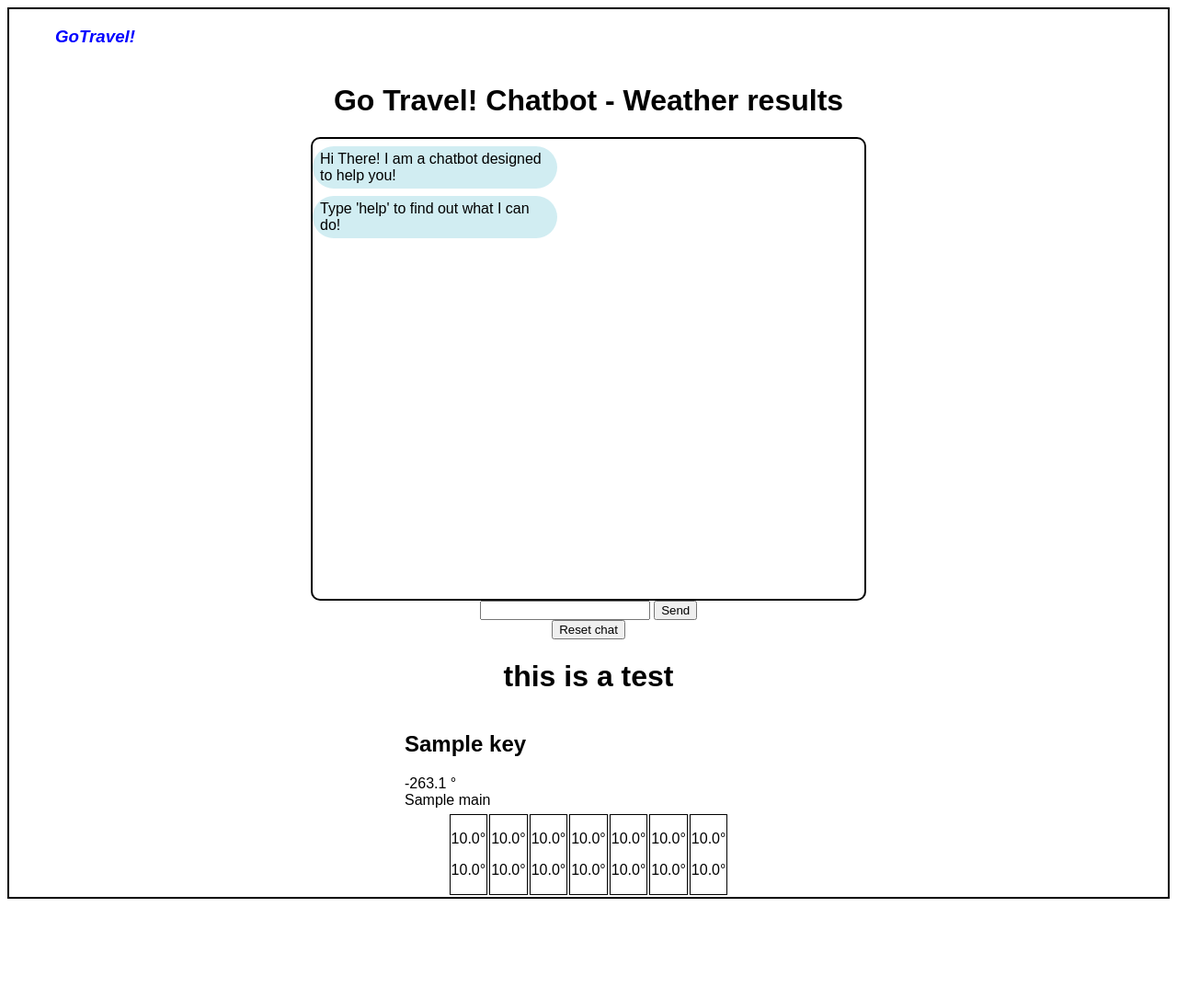
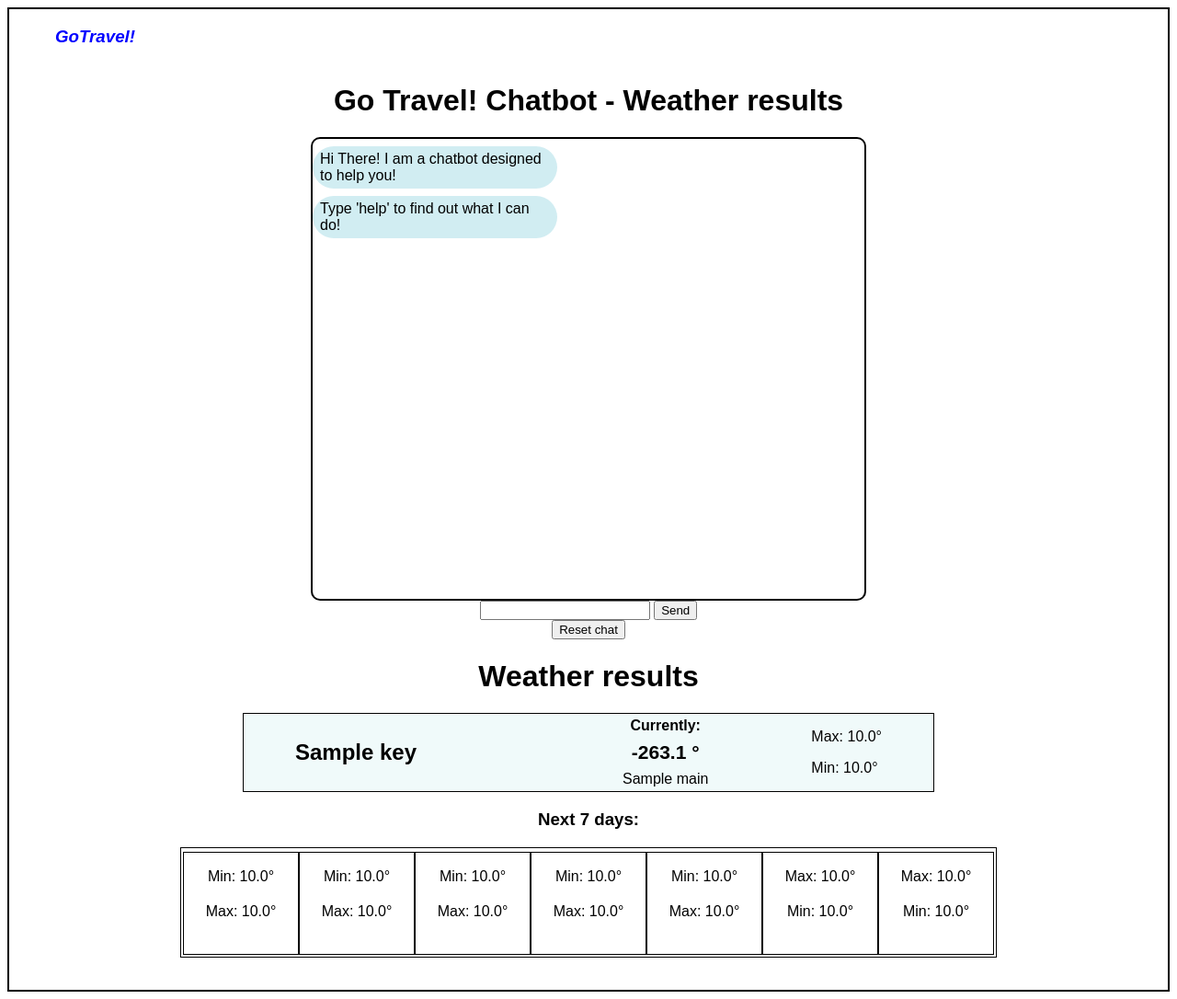
Before and after one commit to hughfeary/chatbot, a Python web app: template templates/weather_results.html in a window 1280 px wide. Shown: the whole page at 92% size. Before the commit the page ends 977 px from the top, so only its background shows below. Run offline with Jinja, Linux system fonts and the light colour scheme; the template is opened without the code that fills it: most values are stand-ins (such as "Sample title", 1, 10 or a date in 2020).

Commit message:
update styling for results

```diff
--- a/static/styles.css
+++ b/static/styles.css
@@ -44,10 +44,63 @@
     border-radius: 10px
 }
 
+th {
+    display: flex;
+    flex-direction: column;
+    align-items: center;
+    min-width:122px;
+}
+
 td {
-    border: 1px solid black
+    display: flex;
+    flex-direction: column;
+    align-items: center;
+    border: 1px solid black;
+    min-width:122px;
+}
+
+tr {
+    display:flex;
+    flex-direction:row;
+    justify-content:center
 }
 
 .location_current_stats {
-    width: 400px;
+    display: flex;
+    flex-direction: row;
+    justify-content: space-around;
+    min-width: 750px;
+    border:1px solid black;
+    background-color: rgb(240,250,250)
 }
+
+#temp_descrip{
+    display:flex;
+    flex-direction:column;
+    align-items: center;
+    justify-content: center;
+}
+
+.skinny_p {
+    margin-top: 4px;
+    margin-bottom: 4px;
+}
+
+.skinny_p.header {
+    font-weight: bold;
+}
+
+.skinny_p.temp {
+    font-size: 21px;
+    font-weight: bold;
+}
+
+.center_block {
+    margin-top: auto;
+    margin-bottom: auto;
+}
+
+table {
+    min-width:750px;
+    border: 1px solid black
+}
--- a/templates/weather_results.html
+++ b/templates/weather_results.html
@@ -26,15 +26,23 @@
 </body>
 {% endblock %}
 {% block weather %}
-    <h1>this is a test</h1>
+    <h1>Weather results</h1>
 
 {% for key in data_dict %}
 <div class="location_current_stats">
-    <h2>{{ key }}</h2>
-    <p>{{ convert_dt(data_dict[key]['current']['dt']) }}</p>
-    <div>{{ '%.1f'|format(data_dict[key]['current']['temp']-273.15) }} &deg;</div>
-    <div>{{ data_dict[key]['current']['weather'][0]['main'] }}</div>
+    <h2 class="center_block">{{ key }}</h2>
+    <p class="center_block">{{ convert_dt(data_dict[key]['current']['dt'],loc="header") }}</p>
+    <div id="temp_descrip">
+        <p class="skinny_p header">Currently:</p>
+        <p class="skinny_p temp">{{ '%.1f'|format(data_dict[key]['current']['temp']-273.15) }} &deg;</p>
+        <p class="skinny_p">{{ data_dict[key]['current']['weather'][0]['main'] }}</p>
+    </div>
+    <div>
+        <p>Max: {{ '%.1f'|format(data_dict[key]['daily'][0]['temp']['max']-273.15) }}&deg;</p>
+        <p>Min: {{ '%.1f'|format(data_dict[key]['daily'][0]['temp']['min']-273.15) }}&deg;</p>
+    </div>
 </div>
+<h3>Next 7 days:</h3>
 <table>
     <tr>
         <th>{{ convert_dt(data_dict[key]['daily'][1]['dt']) }}</th>
@@ -48,41 +56,42 @@
     <tr>
 <!--        this can definitely be formatted. pass function into template to reduce code repetition. maybe code to write the below blocks out, more maintainable-->
         <td>
-            <p>{{ '%.1f'|format(data_dict[key]['daily'][1]['temp']['max']-273.15) }}&deg;</p>
-            <p>{{ '%.1f'|format(data_dict[key]['daily'][1]['temp']['min']-273.15) }}&deg;</p>
+            <p>Min: {{ '%.1f'|format(data_dict[key]['daily'][1]['temp']['min']-273.15) }}&deg;</p>
+            <p class="skinny_p">Max: {{ '%.1f'|format(data_dict[key]['daily'][1]['temp']['max']-273.15) }}&deg;</p>
             <p>{{ format_description(data_dict[key]['daily'][1]['weather'][0]['description']) }}</p>
         </td>
         <td>
-            <p>{{ '%.1f'|format(data_dict[key]['daily'][2]['temp']['max']-273.15) }}&deg;</p>
-            <p>{{ '%.1f'|format(data_dict[key]['daily'][2]['temp']['min']-273.15) }}&deg;</p>
+            <p>Min: {{ '%.1f'|format(data_dict[key]['daily'][2]['temp']['min']-273.15) }}&deg;</p>
+            <p class="skinny_p">Max: {{ '%.1f'|format(data_dict[key]['daily'][2]['temp']['max']-273.15) }}&deg;</p>
             <p>{{ format_description(data_dict[key]['daily'][2]['weather'][0]['description']) }}</p>
         </td>
         <td>
-            <p>{{ '%.1f'|format(data_dict[key]['daily'][3]['temp']['max']-273.15) }}&deg;</p>
-            <p>{{ '%.1f'|format(data_dict[key]['daily'][3]['temp']['min']-273.15) }}&deg;</p>
+            <p>Min: {{ '%.1f'|format(data_dict[key]['daily'][3]['temp']['min']-273.15) }}&deg;</p>
+            <p class="skinny_p">Max: {{ '%.1f'|format(data_dict[key]['daily'][3]['temp']['max']-273.15) }}&deg;</p>
             <p>{{ format_description(data_dict[key]['daily'][3]['weather'][0]['description']) }}</p>
         </td>
         <td>
-            <p>{{ '%.1f'|format(data_dict[key]['daily'][4]['temp']['max']-273.15) }}&deg;</p>
-            <p>{{ '%.1f'|format(data_dict[key]['daily'][4]['temp']['min']-273.15) }}&deg;</p>
+            <p>Min: {{ '%.1f'|format(data_dict[key]['daily'][4]['temp']['min']-273.15) }}&deg;</p>
+            <p class="skinny_p">Max: {{ '%.1f'|format(data_dict[key]['daily'][4]['temp']['max']-273.15) }}&deg;</p>
             <p>{{ format_description(data_dict[key]['daily'][4]['weather'][0]['description']) }}</p>
         </td>
         <td>
-            <p>{{ '%.1f'|format(data_dict[key]['daily'][5]['temp']['max']-273.15) }}&deg;</p>
-            <p>{{ '%.1f'|format(data_dict[key]['daily'][5]['temp']['min']-273.15) }}&deg;</p>
+            <p>Min: {{ '%.1f'|format(data_dict[key]['daily'][5]['temp']['min']-273.15) }}&deg;</p>
+            <p class="skinny_p">Max: {{ '%.1f'|format(data_dict[key]['daily'][5]['temp']['max']-273.15) }}&deg;</p>
             <p>{{ format_description(data_dict[key]['daily'][5]['weather'][0]['description']) }}</p>
         </td>
         <td>
-            <p>{{ '%.1f'|format(data_dict[key]['daily'][6]['temp']['max']-273.15) }}&deg;</p>
-            <p>{{ '%.1f'|format(data_dict[key]['daily'][6]['temp']['min']-273.15) }}&deg;</p>
+            <p>Max: {{ '%.1f'|format(data_dict[key]['daily'][6]['temp']['max']-273.15) }}&deg;</p>
+            <p class="skinny_p">Min: {{ '%.1f'|format(data_dict[key]['daily'][6]['temp']['min']-273.15) }}&deg;</p>
             <p>{{ format_description(data_dict[key]['daily'][6]['weather'][0]['description']) }}</p>
         </td>
         <td>
-            <p>{{ '%.1f'|format(data_dict[key]['daily'][7]['temp']['max']-273.15) }}&deg;</p>
-            <p>{{ '%.1f'|format(data_dict[key]['daily'][7]['temp']['min']-273.15) }}&deg;</p>
+            <p>Max: {{ '%.1f'|format(data_dict[key]['daily'][7]['temp']['max']-273.15) }}&deg;</p>
+            <p class="skinny_p">Min: {{ '%.1f'|format(data_dict[key]['daily'][7]['temp']['min']-273.15) }}&deg;</p>
             <p>{{ format_description(data_dict[key]['daily'][7]['weather'][0]['description']) }}</p>
         </td>
     </tr>
 </table>
+<div style="height:35px;"></div>
 {% endfor %}
 {% endblock %}
```
Also changed, not shown: test.py (+5 -3 lines).
